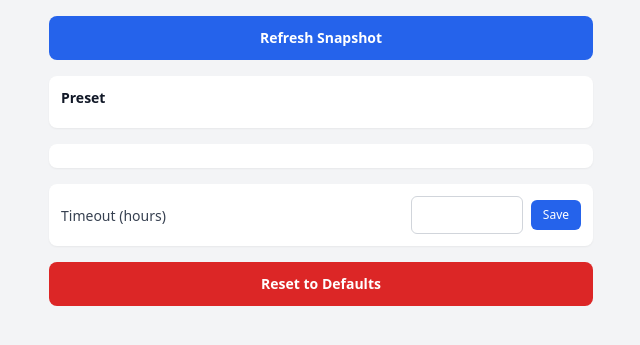
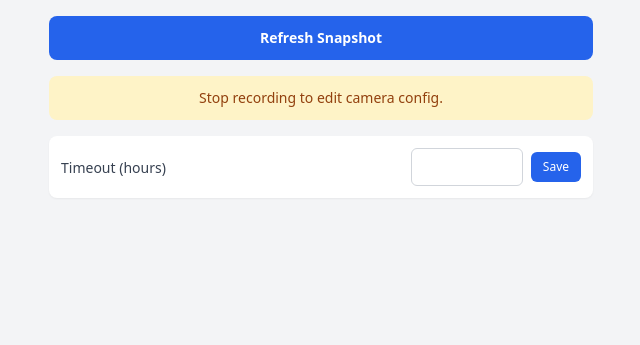
Before and after one commit to nathanklassen7/highlight-bot, a Flask app: page /config in a window 1280 px wide. Shown: the part 248-593 px from the top of the page, without its empty margins (319-959 px from the left). Run offline with Flask 3, Linux system fonts and the light colour scheme; data that the repository does not hold is empty.

Commit message:
hide config

```diff
--- a/src/templates/config.html
+++ b/src/templates/config.html
@@ -48,12 +48,25 @@
             Refresh Snapshot
         </button>
 
-        <div class="bg-white rounded-lg shadow-sm p-3">
-            <h2 class="font-semibold text-gray-900 mb-2 text-sm">Preset</h2>
-            <div id="presets" class="grid grid-cols-3 gap-1.5"></div>
+        <div id="recording-notice" class="hidden p-3 bg-yellow-100 text-yellow-800 rounded-lg text-sm font-medium text-center">
+            Stop recording to edit camera config.
         </div>
 
-        <div class="bg-white rounded-lg shadow-sm p-3 space-y-2" id="fields"></div>
+        <div id="camera-config">
+            <div class="space-y-4">
+                <div class="bg-white rounded-lg shadow-sm p-3">
+                    <h2 class="font-semibold text-gray-900 mb-2 text-sm">Preset</h2>
+                    <div id="presets" class="grid grid-cols-3 gap-1.5"></div>
+                </div>
+
+                <div class="bg-white rounded-lg shadow-sm p-3 space-y-2" id="fields"></div>
+
+                <button onclick="resetConfig()"
+                    class="w-full p-3 bg-red-600 text-white rounded-lg font-semibold hover:bg-red-700 text-sm">
+                    Reset to Defaults
+                </button>
+            </div>
+        </div>
 
         <div class="bg-white rounded-lg shadow-sm p-3">
             <div class="field-row">
@@ -62,11 +75,6 @@
                 <button class="save-btn" onclick="saveTimeout()">Save</button>
             </div>
         </div>
-
-        <button onclick="resetConfig()"
-            class="w-full p-3 bg-red-600 text-white rounded-lg font-semibold hover:bg-red-700 text-sm">
-            Reset to Defaults
-        </button>
     </main>
 
     <script>
@@ -215,8 +223,20 @@
         function showSuccess(msg) { showToast(msg, false); }
         function hideBars() { document.getElementById('toast').classList.add('hidden'); }
 
+        async function updateConfigVisibility() {
+            try {
+                const res = await fetch('/api/bot/status');
+                const data = await res.json();
+                const isIdle = data.state === 'IDLE';
+                document.getElementById('camera-config').classList.toggle('hidden', !isIdle);
+                document.getElementById('recording-notice').classList.toggle('hidden', isIdle);
+            } catch (e) {}
+        }
+
         refreshSnapshot();
         loadConfig();
+        updateConfigVisibility();
+        setInterval(updateConfigVisibility, 2000);
     </script>
 </body>
 </html>
```
